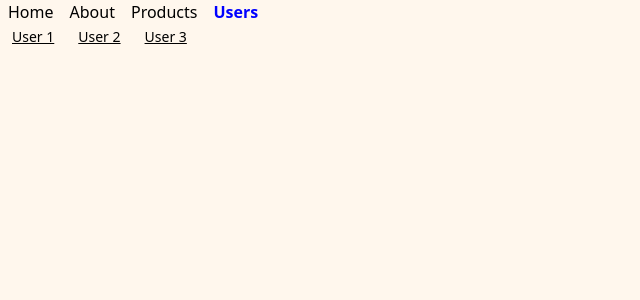
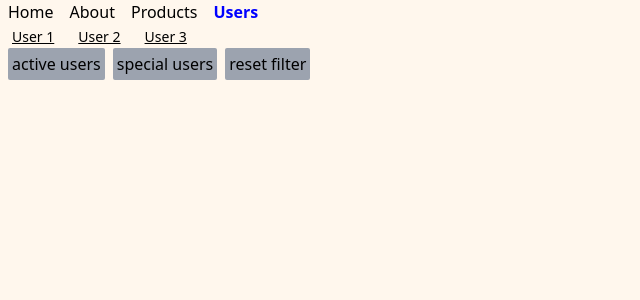
Before and after one commit to HIRWA13/React-Router, a React (Vite) app: page /users in a window 1280 px wide. Shown: the top 300 px of the page, without its empty margins (0-640 px from the left). Built offline with nearby package versions, Linux system fonts and the light colour scheme.

Commit message:
feat:introducing  search Params

```diff
--- a/src/components/Users.jsx
+++ b/src/components/Users.jsx
@@ -1,6 +1,9 @@
-import { Link, Outlet } from "react-router-dom"
+import { Link, Outlet, useSearchParams } from "react-router-dom"
 
 export default function Users() {
+  const [searchParams, setSearchParams] = useSearchParams()
+  const isActive = searchParams.get('filter') === 'active'
+  const isSpecial = searchParams.get('special') === 'admin'
   return (
     <>
       <div>
@@ -15,6 +18,28 @@ export default function Users() {
         </Link>
       </div>
       <Outlet />
+      <div>
+        <button
+          onClick={() => setSearchParams({ filter: "active" })}
+          className="bg-gray-400 p-1 ml-2 cursor-pointer rounded-sm"
+        >
+          active users
+        </button>
+        <button
+          onClick={() => setSearchParams({ special: "admin" })}
+          className="bg-gray-400 p-1 ml-2 cursor-pointer rounded-sm"
+        >
+          special users
+        </button>
+        <button
+          onClick={() => setSearchParams({})}
+          className="bg-gray-400 p-1 ml-2 cursor-pointer rounded-sm"
+        >
+          reset filter
+        </button>
+      </div>
+      {isActive && <h1 className="text-2xl font-bold">Showing active users</h1>}
+      {isSpecial && <h1 className="text-2xl font-bold">Showing special users</h1>}
     </>
   );
 }
```
